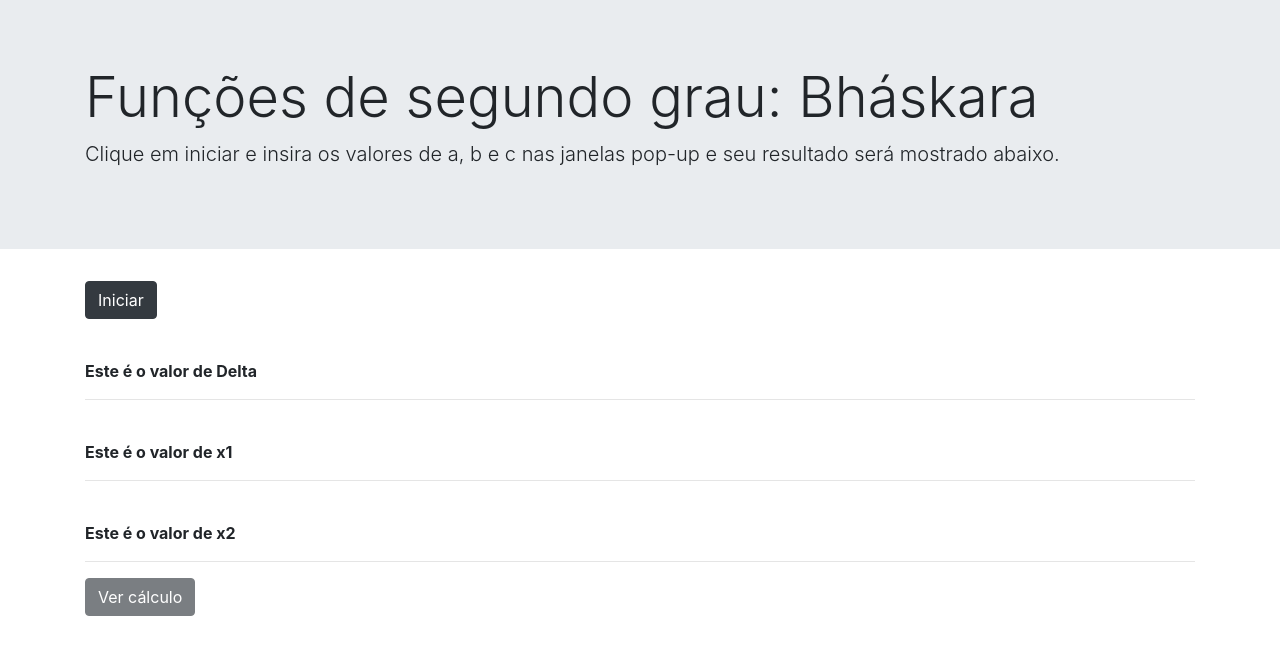
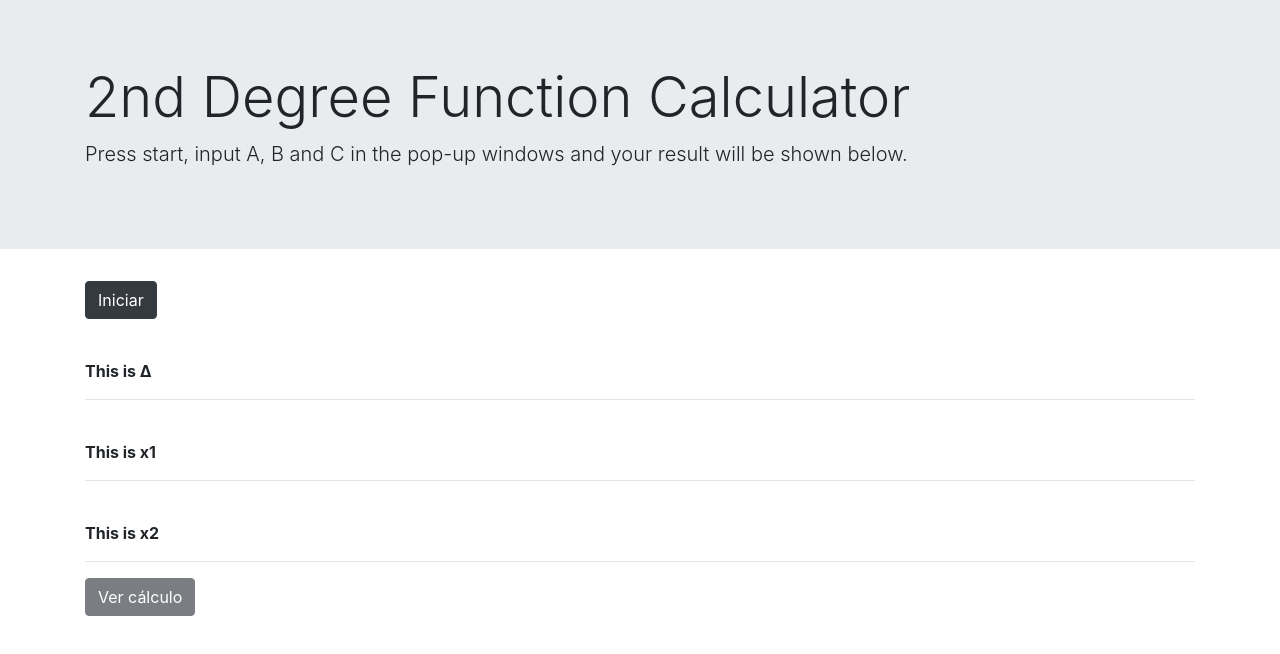
Before and after one commit to devsamuelc/bhaskcalc, a plain HTML site: page bhaskara.html in a window 1280 px wide. Drawn offline with nearby package versions, Linux system fonts and the light colour scheme.

Commit message:
Update bhaskara.html

```diff
--- a/bhaskara.html
+++ b/bhaskara.html
@@ -17,15 +17,14 @@
     />
     <link rel="stylesheet" href="calc.css" />
 
-    <title>Calculadora de Bhaskara</title>
+    <title>2nd Degree Functions</title>
   </head>
   <body>
     <div class="jumbotron jumbotron-fluid">
       <div class="container">
-        <h1 class="display-4">Funções de segundo grau: Bháskara</h1>
+        <h1 class="display-4">2nd Degree Function Calculator</h1>
         <p class="lead">
-          Clique em iniciar e insira os valores de a, b e c nas janelas pop-up e seu resultado será
-          mostrado abaixo.
+          Press start, input A, B and C in the pop-up windows and your result will be shown below.
         </p>
       </div>
     </div>
@@ -33,15 +32,15 @@
     <div class="container" id="calculator">
       <button id="start" type="button" class="btn btn-dark">Iniciar</button>
 
-      <p class="answer">Este é o valor de Delta</p>
+      <p class="answer">This is Δ</p>
 
       <p id="deltavalue"></p>
       <hr />
-      <p class="answer">Este é o valor de x1</p>
+      <p class="answer">This is x1</p>
 
       <p id="x1value"></p>
       <hr />
-      <p class="answer">Este é o valor de x2</p>
+      <p class="answer">This is x2</p>
 
       <p id="x2value"></p>
       <hr />
@@ -57,14 +56,14 @@
 
 
       <ul>
-        <li><h5>Para encontrar Delta:</h5></li>
+        <li><h5>To find Δ:</h5></li>
         <li id="d1"></li>
         <li id="d2"></li>
         <li id="d3"></li>
       </ul>
 
     <ul>
-      <li><h5>Para encontrar x' e x''</h5>
+      <li><h5>To find x' e x''</h5>
       <li><h6>X'</h6></li>
       <li><p id="x11"></p></li>
       <li><p id="x12"></p></li>
```
